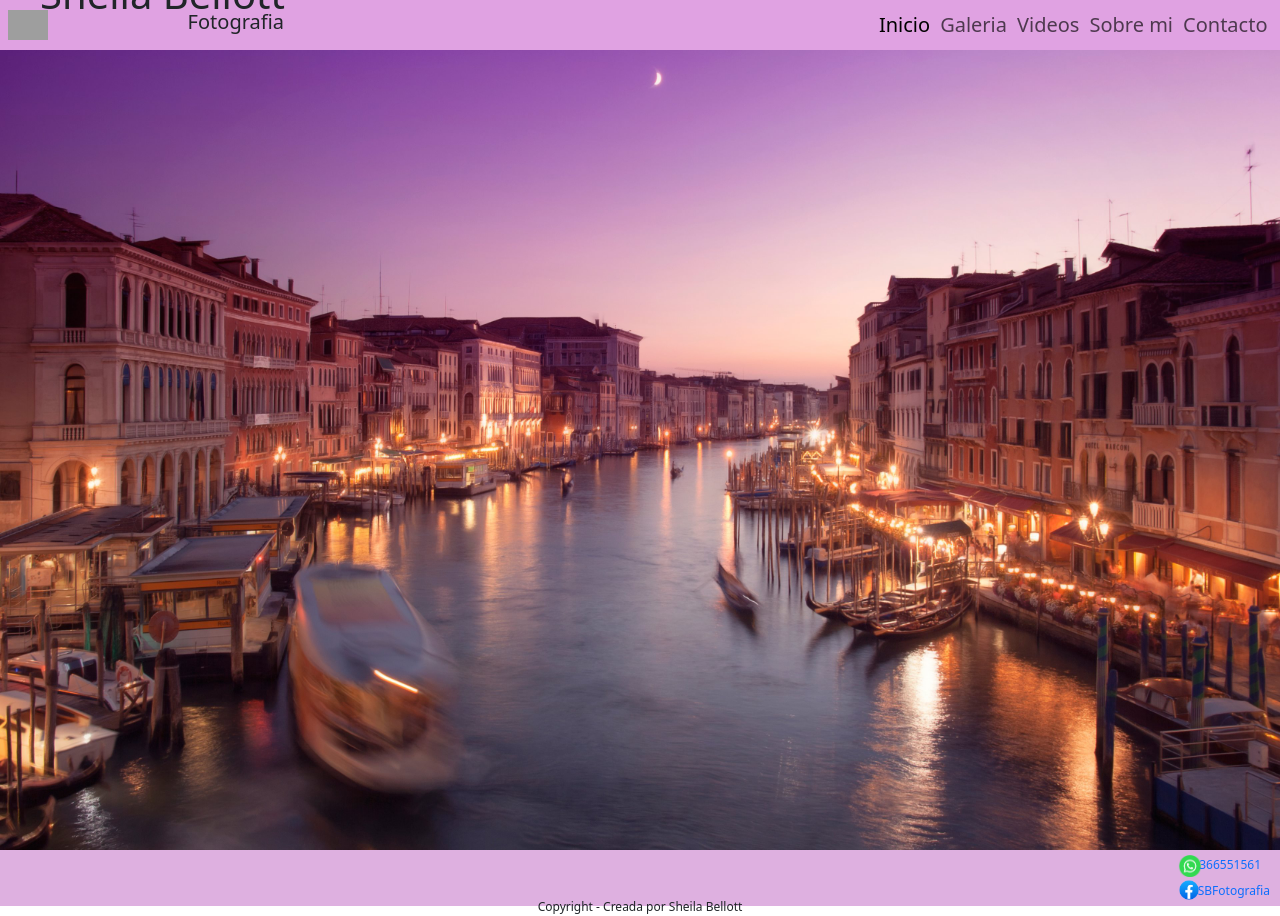
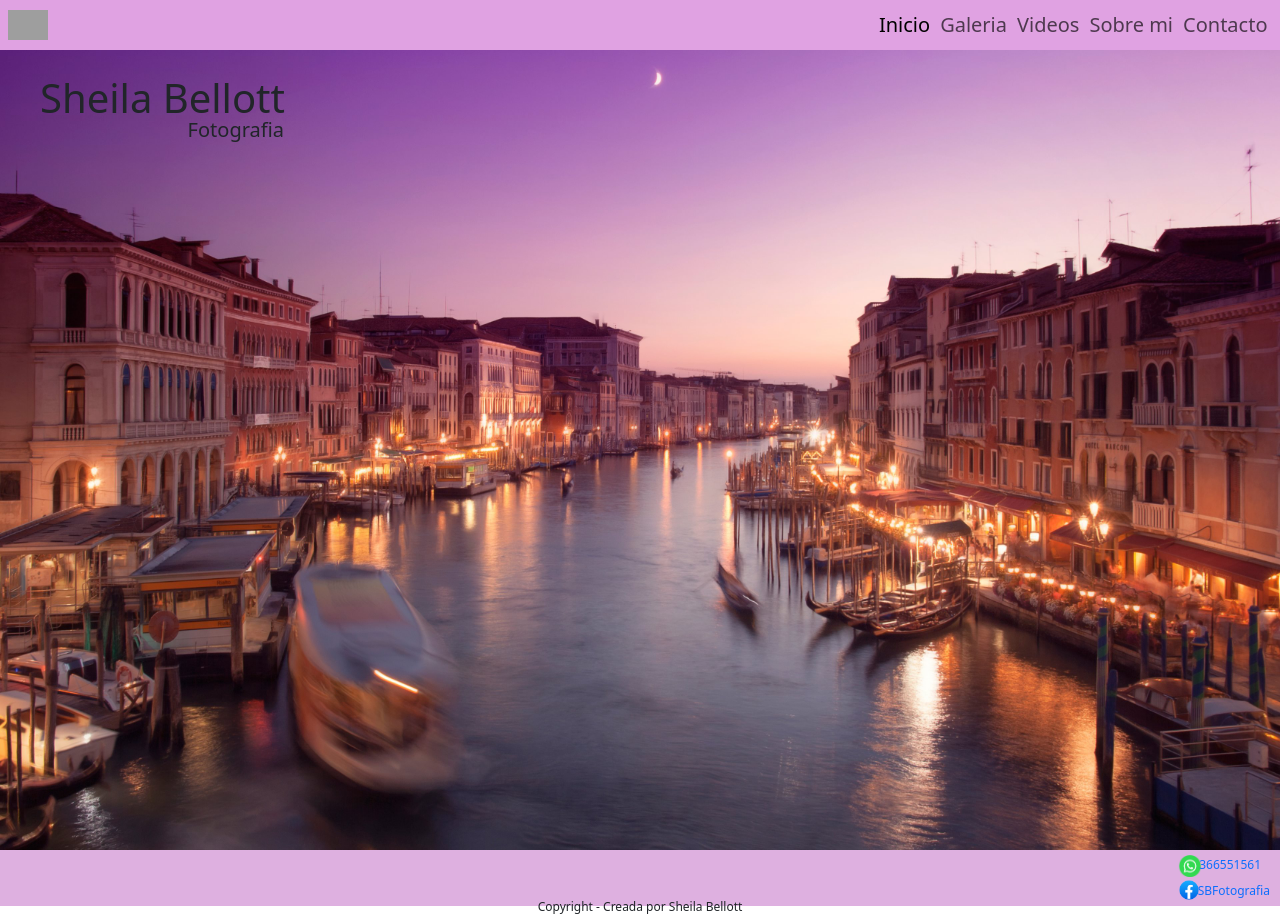
Before and after one commit to SheilaBellott/proyecto-dos, a plain HTML site: page index.html in a window 1280 px wide. Drawn offline with nearby package versions, Linux system fonts and the light colour scheme; grey boxes are pictures that could not be loaded; a web font is replaced by a local one.

Commit message:
css-tittle-sbf-sbf-dos

```diff
--- a/css/estilos.css
+++ b/css/estilos.css
@@ -67,7 +67,7 @@ main .title-sbf{
     display: inline;
     font-size: 40px;
     position: relative;
-    bottom: 880px;
+    bottom: 97%;
     left: 40px;
 
 }
@@ -75,7 +75,7 @@ main .title-sbf-dos{
     display: inline;
     font-size: 20px;
     position: relative;
-    bottom: 860px;
+    bottom: 94%;
     right: 60px;
 }
 
```
